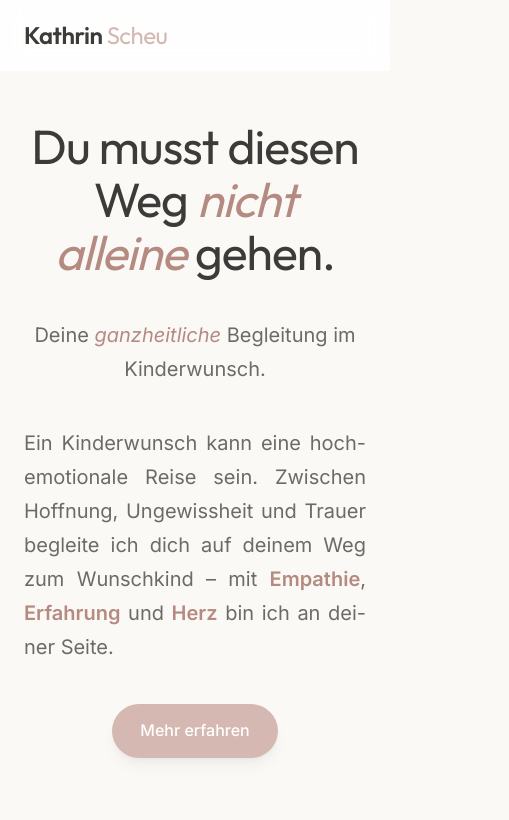
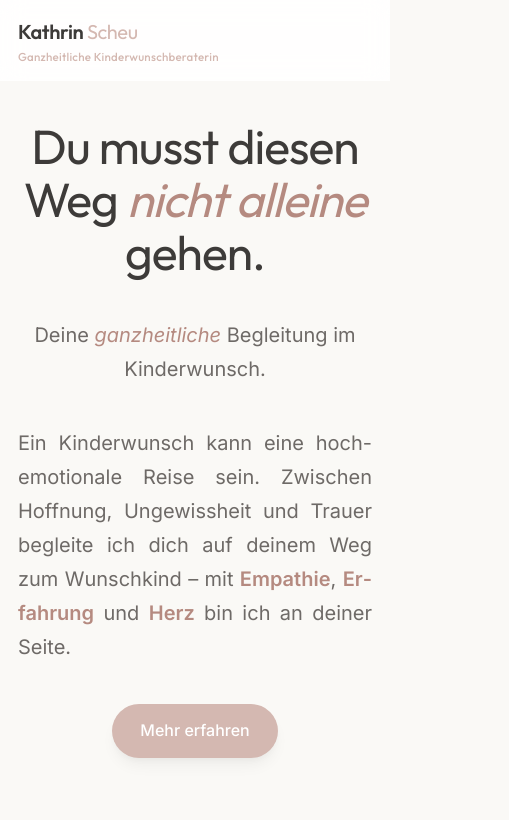
Before and after one commit to nielsinoglindini/kinderwunsch, a React (Vite) app: page / in a window 390 px wide. Shown: the top 820 px of the page, 509 px wide, since content can reach past the window. Built offline with nearby package versions, Linux system fonts and the light colour scheme.

Commit message:
fix: improve navbar branding layout and prevent horizontal overflow on mobile screens

```diff
--- a/src/App.tsx
+++ b/src/App.tsx
@@ -92,7 +92,8 @@ function App() {
       <nav className="navbar">
         <div className="container nav-container">
           <div className="nav-logo">
-            Kathrin <span>Scheu</span> <span className="nav-logo-sub">| Ganzheitliche Kinderwunschberaterin</span>
+            <span className="nav-logo-title">Kathrin <span className="nav-logo-accent">Scheu</span></span>
+            <span className="nav-logo-sub">Ganzheitliche Kinderwunschberaterin</span>
           </div>
           <div className="nav-links">
             <a href="#about" className="nav-link">Über mich</a>
--- a/src/index.css
+++ b/src/index.css
@@ -629,6 +629,8 @@
 
 html {
   scroll-behavior: smooth;
+  overflow-x: hidden;
+  width: 100%;
 }
 
 body {
@@ -637,6 +639,9 @@ body {
   color: var(--color-text-main);
   line-height: 1.6;
   -webkit-font-smoothing: antialiased;
+  overflow-x: hidden;
+  width: 100%;
+  position: relative;
 }
 
 h1, h2, h3, h4, h5, h6 {
@@ -753,15 +758,34 @@ a {
 
 .nav-logo {
   font-family: var(--font-heading);
+  display: flex;
+  align-items: baseline;
+  gap: 10px;
+  flex-wrap: wrap;
+}
+
+.nav-logo-title {
   font-size: 1.5rem;
   font-weight: 600;
   color: var(--color-text-main);
   letter-spacing: -0.02em;
-}
-
-.nav-logo span {
+  white-space: nowrap;
+}
+
+.nav-logo-accent {
   color: var(--color-primary);
   font-weight: 400;
+}
+
+.nav-logo-sub {
+  font-size: 0.85rem;
+  font-weight: 400;
+  color: var(--color-text-muted);
+  letter-spacing: 0.01em;
+  position: relative;
+  padding-left: 10px;
+  border-left: 1.5px solid var(--color-primary);
+  line-height: 1.2;
 }
 
 .nav-links {
@@ -878,6 +902,15 @@ a {
   z-index: -1;
   opacity: 0.5;
   filter: blur(40px);
+  pointer-events: none;
+}
+
+.hero {
+  overflow-x: clip;
+}
+
+section {
+  overflow-x: clip;
 }
 
 /* About Section */
@@ -1124,6 +1157,17 @@ a {
 }
 
 @media (max-width: 768px) {
+  .container {
+    padding: 0 18px;
+  }
+
+  /* Ensure long headings/words wrap naturally on small screens */
+  h1, h2, h3 {
+    overflow-wrap: break-word;
+    word-break: break-word;
+    hyphens: auto;
+  }
+
   .nav-links {
     display: none;
   }
@@ -1132,8 +1176,24 @@ a {
     display: flex;
   }
 
+  .nav-logo {
+    flex-direction: column;
+    align-items: flex-start;
+    gap: 2px;
+  }
+
+  .nav-logo-title {
+    font-size: 1.25rem;
+  }
+
   .nav-logo-sub {
-    display: none;
+    display: block;
+    font-size: 0.72rem;
+    padding-left: 0;
+    border-left: none;
+    color: var(--color-primary);
+    font-weight: 500;
+    letter-spacing: 0.02em;
   }
 
   .services-grid {
```
